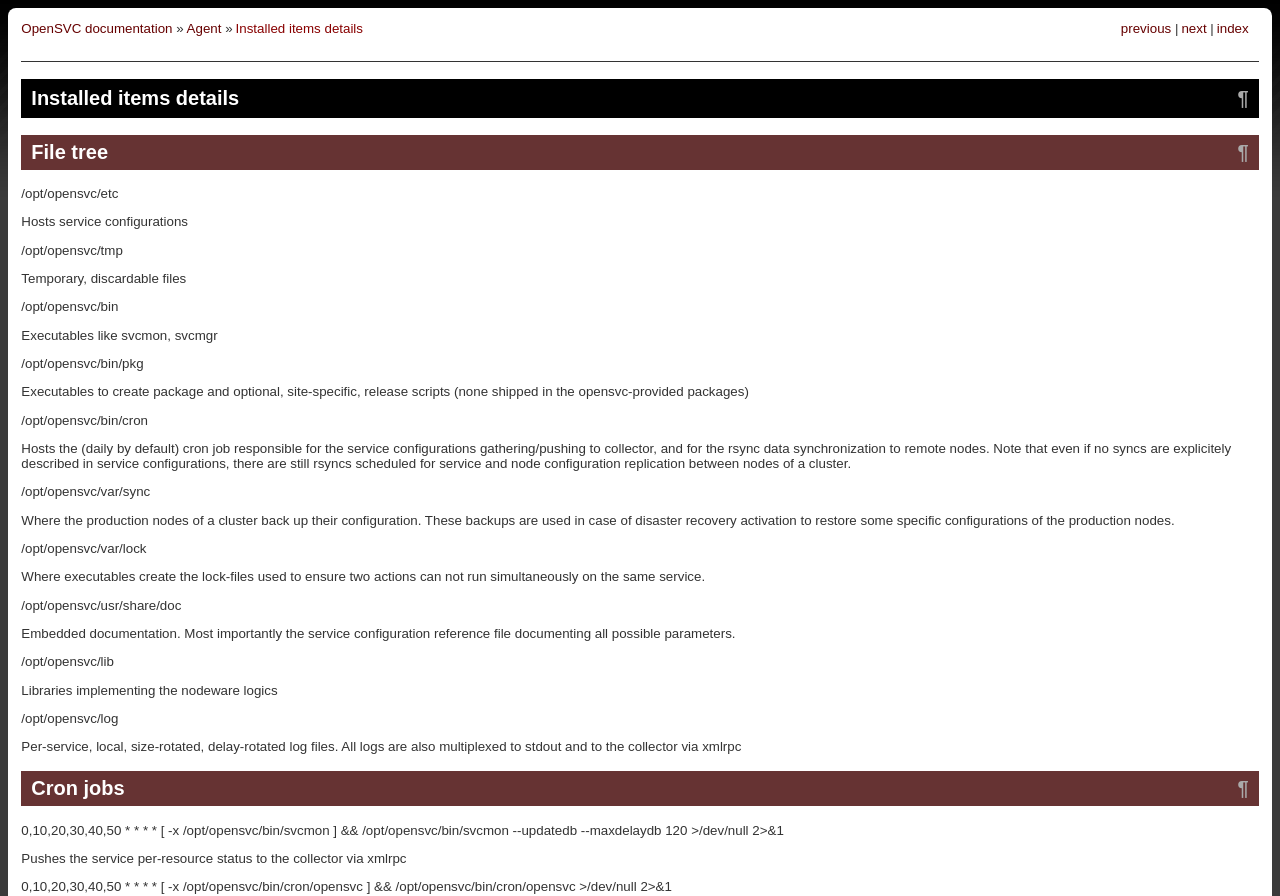
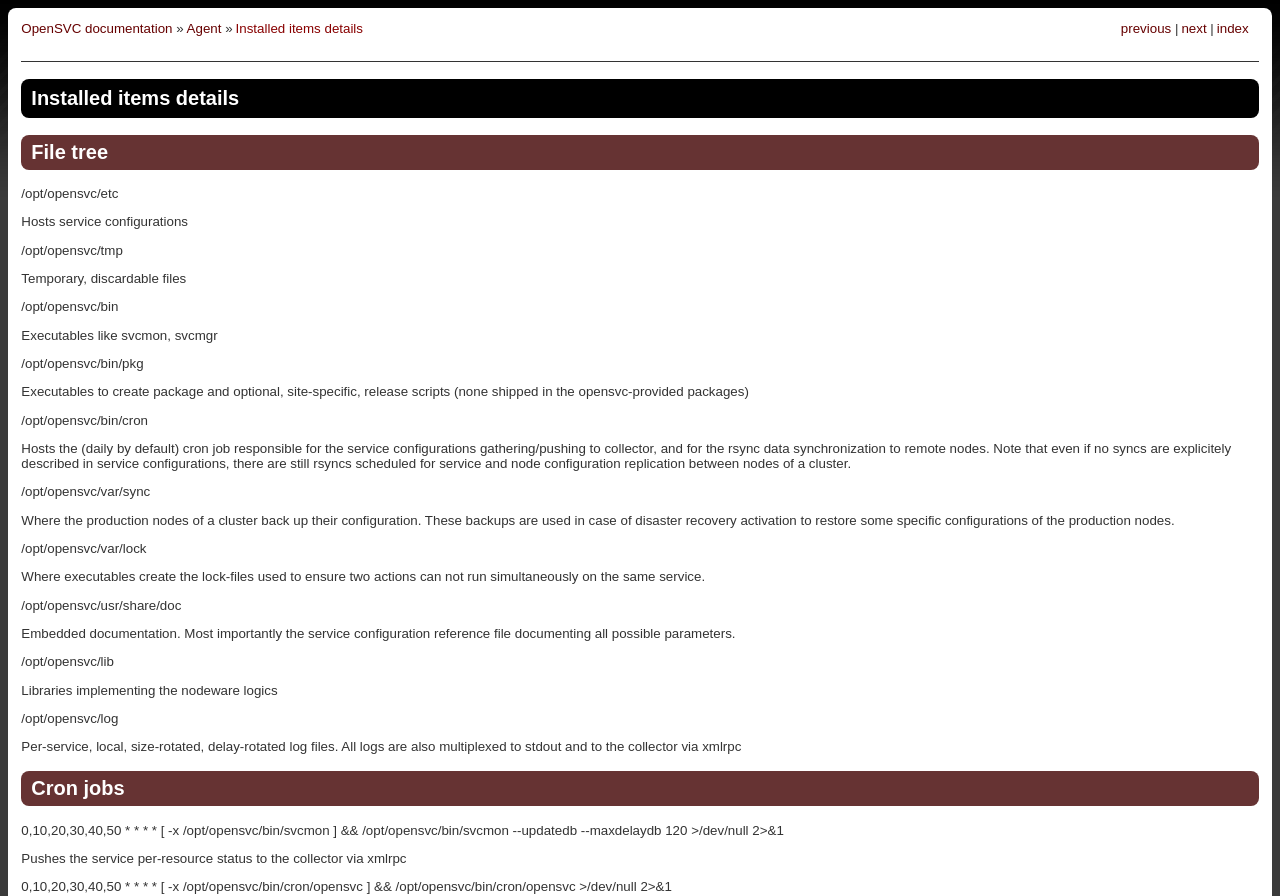
Before and after one commit to opensvc/docs.opensvc.com, a Sphinx documentation site: the page built from source/agent.items.rst, in a window 1280 px wide. Shown: the top 896 px of the page. Built offline with Sphinx 7.4.7, drawn with Linux system fonts in a browser that asks for light colours; comment, search, counter and statistics services are not loaded.

Commit message:
Update css

```diff
--- a/source/_static/opensvc.css
+++ b/source/_static/opensvc.css
@@ -85,19 +85,29 @@
 }
 
 .headerlink {
+  display: none;
   float: right;
   color: #aaaaaa;
+}
+*:hover > .headerlink {
+  display: block;
 }
 
 h1 {
   background-color: #000000;
   color: #ffffff;
   padding: 8px 10px;
+  border-radius: 8px;
+ -moz-border-radius:8px;
+ -webkit-border-radius:8px;
 }
 h2 {
   background-color: #663333;
   color: #ffffff;
   padding: 6px 10px;
+  border-radius: 8px;
+ -moz-border-radius:8px;
+ -webkit-border-radius:8px;
 }
 h3 {
   font-size: 1.5em;
@@ -132,3 +142,20 @@
 .admonition-title {
   font-weight: bold;
 }
+
+cite {
+  font-family: monospace;
+  font-style: normal;
+  background: lightblue;
+  padding-left: 5px;
+  padding-right: 5px;
+  border-radius: 3px;
+}
+
+.menuselection {
+  background: black;
+  color: white;
+  padding-left: 5px;
+  padding-right: 5px;
+  border-radius: 3px;
+}
```
